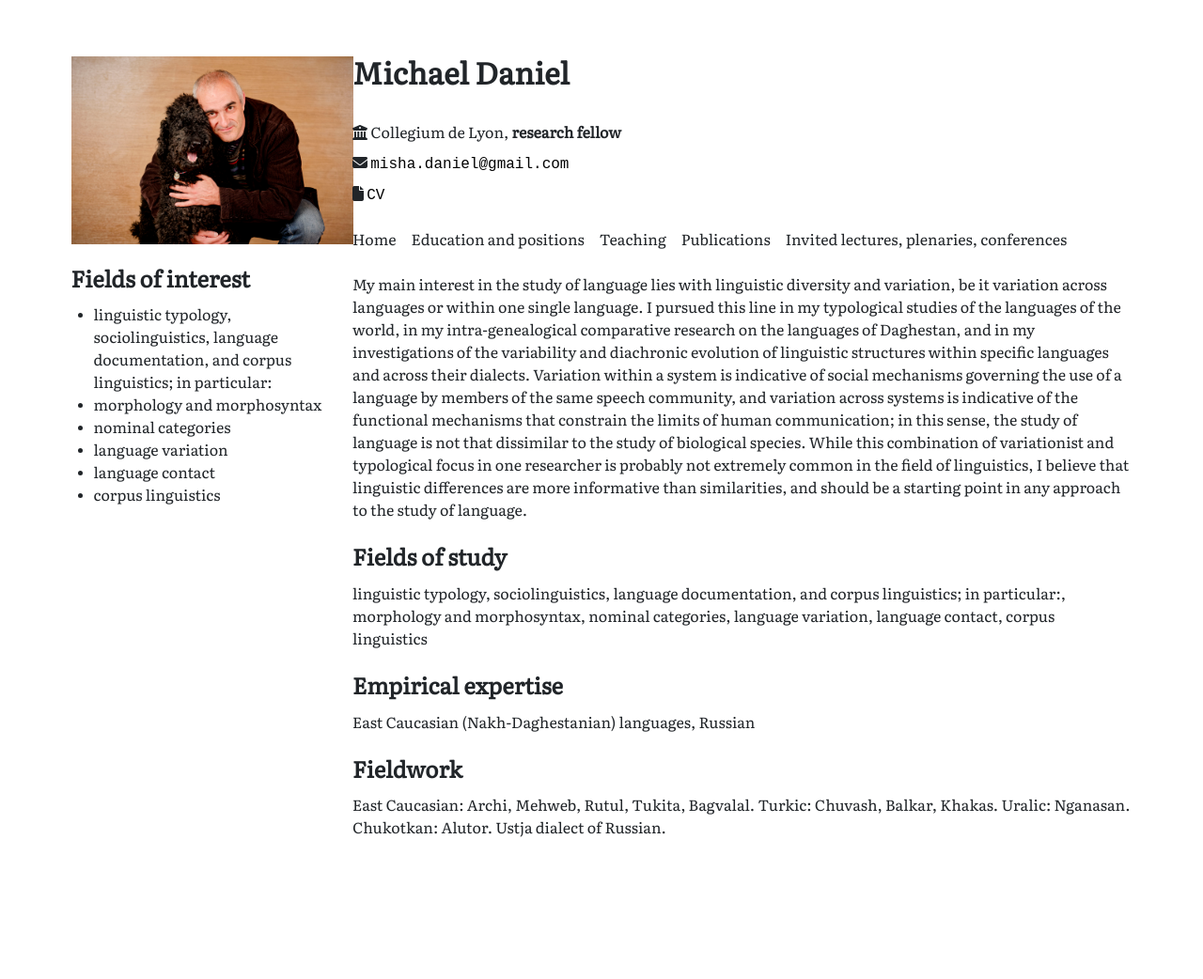
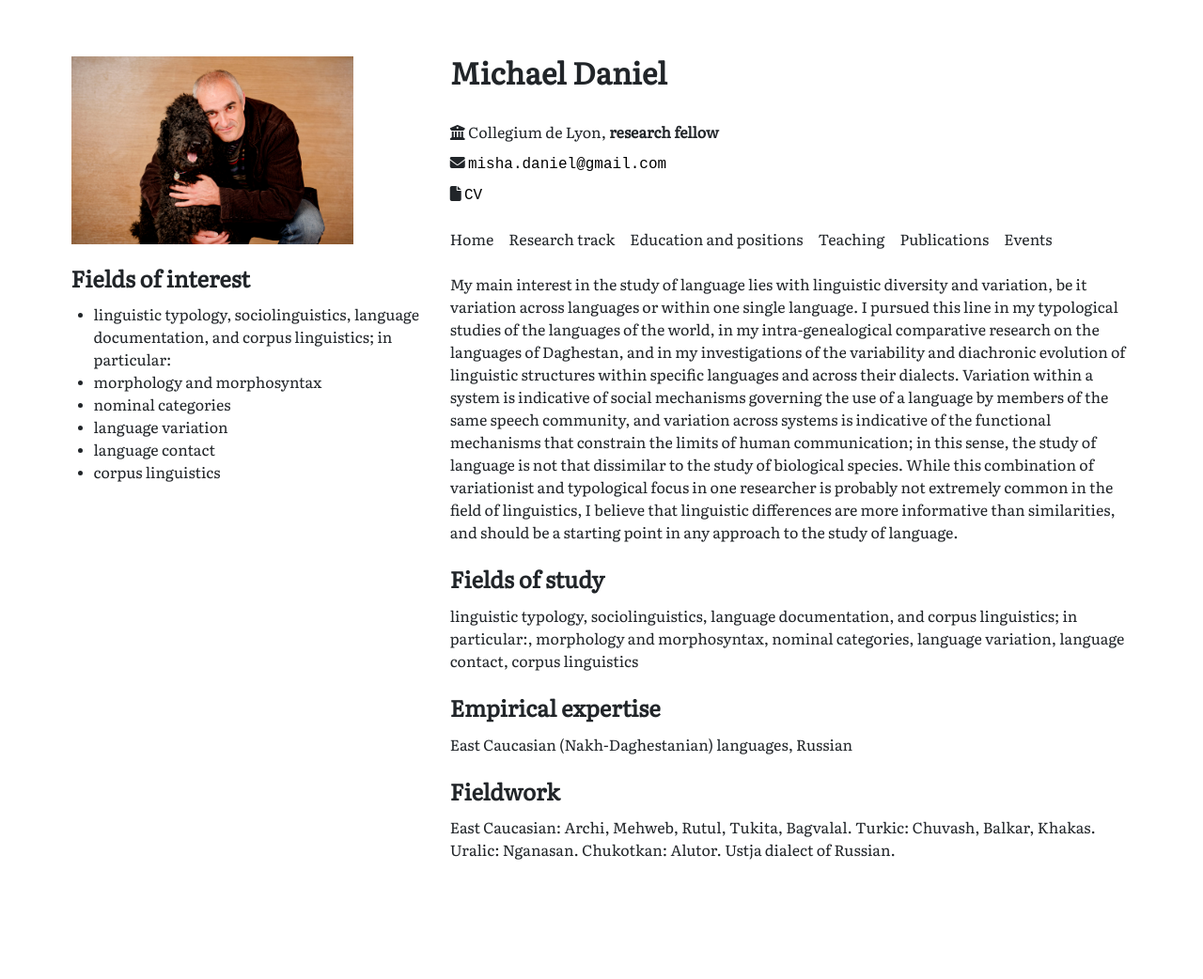
Before and after one commit to MishaDaniel/mishadaniel.github.io, a Jekyll site: the page built from index.html, in a window 1280 px wide. Shown: the whole page at 94% size. Built offline with Jekyll 4.4.1, drawn with Linux system fonts in a browser that asks for light colours; nearby versions of some CDN libraries; before the commit the page ends 1018 px from its top, so only the background shows below that.

Commit message:
added new section

```diff
--- a/_includes/nav.html
+++ b/_includes/nav.html
@@ -1,6 +1,8 @@
 <nav class="navbar navbar-expand-xl" style="padding: 0;user-select: none;">
   <ul class="navbar-nav mr-auto">
     <li class="nav-item" id="/" onclick="location.href='/';">Home</li>
+
+    <li class="nav-item" id="/" onclick="location.href='/research_track';">Research track</li>
 
     <li class="nav-item" id="/education_and_positions" onclick="location.href='/education_and_positions';">Education and positions</li>
 
@@ -8,6 +10,6 @@
 
     <li class="nav-item" id="/publications/" onclick="location.href='/publications/';">Publications</li>
 
-    <li class="nav-item" id="/invited" onclick="location.href='/invited';">Invited lectures, plenaries, conferences</li>
+    <li class="nav-item" id="/invited" onclick="location.href='/events';">Events</li>
   </ul>
 </nav>
--- a/assets/css/styles.css
+++ b/assets/css/styles.css
@@ -24,12 +24,12 @@ body {
 }
 
 .left {
-  width: 26%;
+  width: 35%;
   padding: 1%;
 }
 
 .right {
-  width: 74%;
+  width: 65%;
   padding: 1%;
 }
 
--- /dev/null
+++ b/research_track.html
@@ -0,0 +1,3 @@
+---
+layout: default
+---
```
